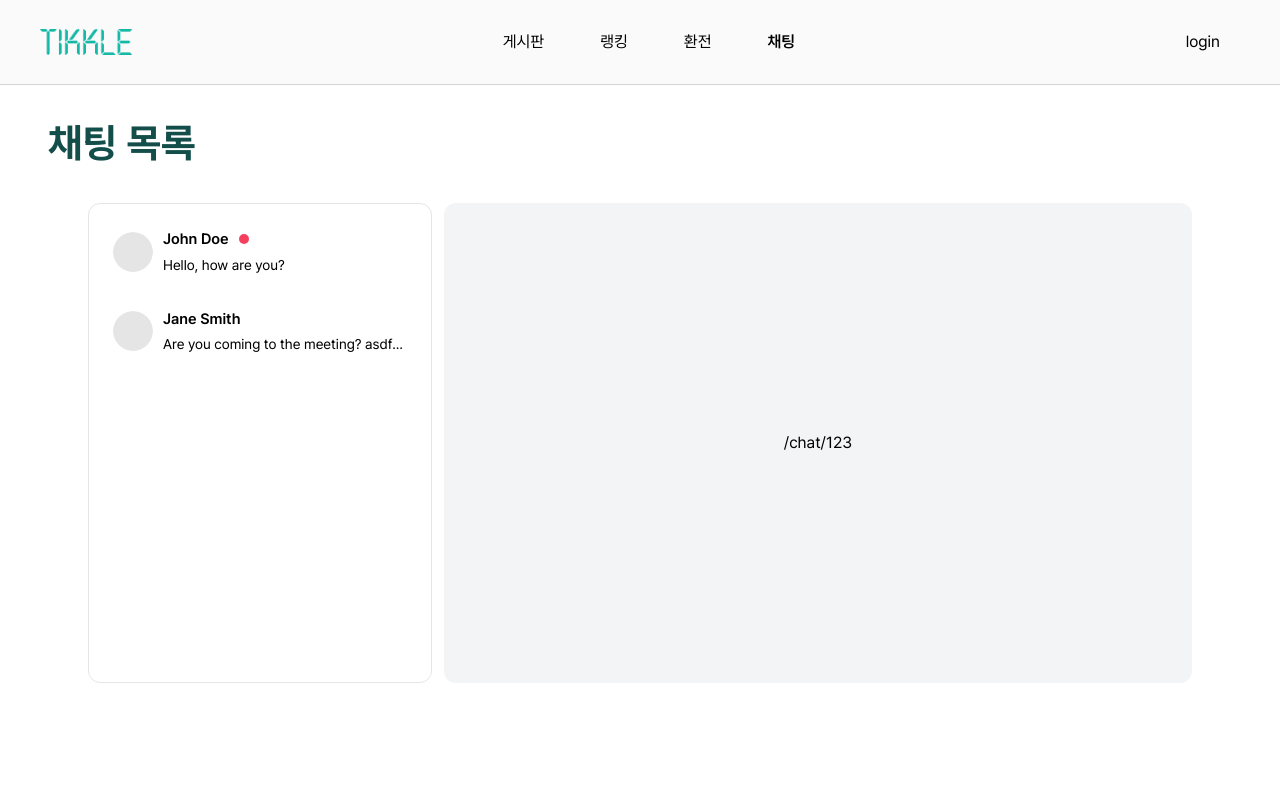
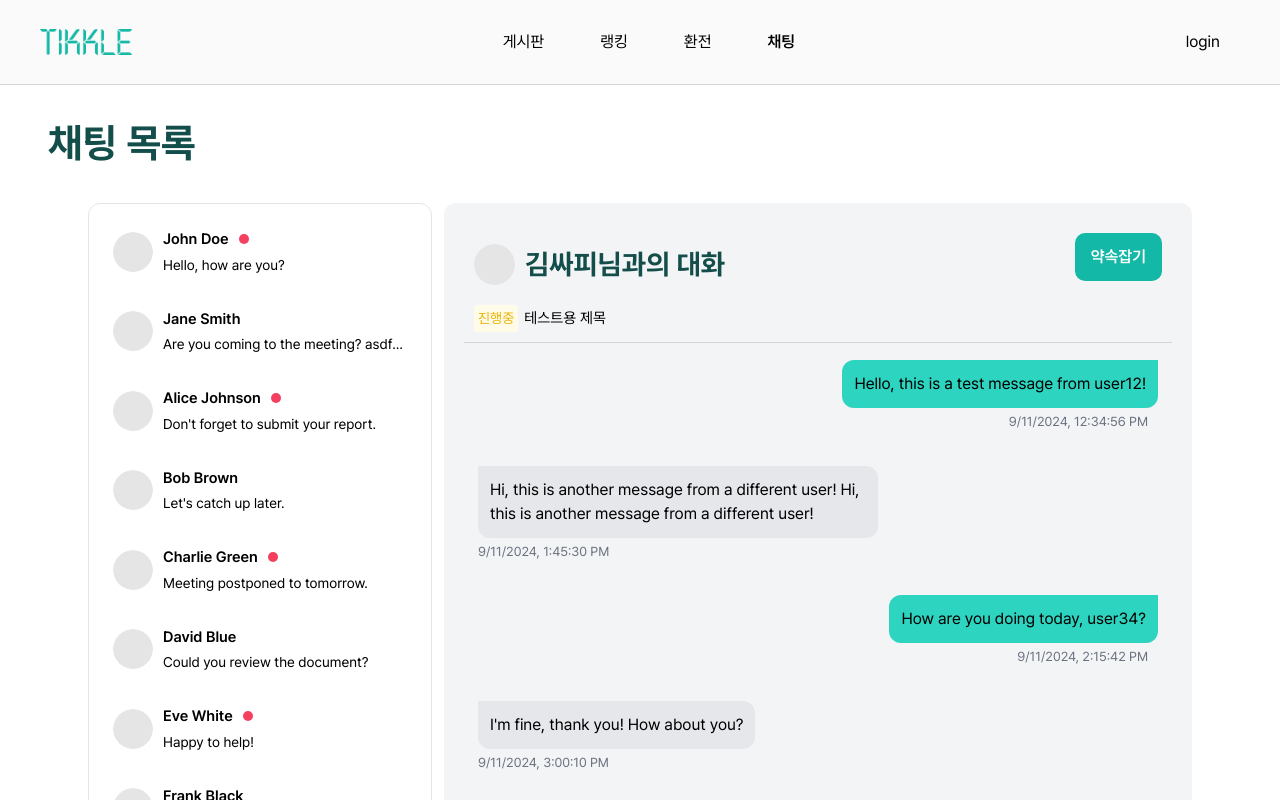
Before and after one commit to tikkle-a501/tikkle, a Next.js app in the folder front/tikkle/: page /chat/123 in a window 1280 px wide. Shown: the top 800 px of the page. Built offline with nearby package versions, Linux system fonts and the light colour scheme.

Commit message:
feat: 채팅 페이지 마크업 - 커스텀 스크롤바 스타일 적용
S11P21A501-128

```diff
--- a/front/tikkle/src/app/chat/[chatId]/page.tsx
+++ b/front/tikkle/src/app/chat/[chatId]/page.tsx
@@ -1,9 +1,149 @@
 "use client";
 
+import { useState } from "react";
 import { usePathname } from "next/navigation";
+import Image from "next/image";
+import Button from "@/components/button/Button";
+import Badge from "@/components/badge/Badge";
+import Link from "next/link";
+import ChatList from "@/components/chat/ChatList";
+import SearchInput from "@/components/input/SearchInput";
 
 export default function ChatId() {
   const pathname = usePathname();
 
-  return <div>{pathname}</div>;
+  const [inputValue, setInputValue] = useState(""); // 입력 값 상태 관리
+
+  // 입력 값 변경 핸들러
+  const handleInputChange = (event: React.ChangeEvent<HTMLInputElement>) => {
+    setInputValue(event.target.value); // 입력 값 업데이트
+  };
+
+  const testChat = {
+    profileImg: "/profile.png",
+    nickname: "김싸피",
+    status: "진행중",
+    title: "테스트용 제목",
+    boardId: "123",
+  };
+
+  const testChats = [
+    {
+      content: "Hello, this is a test message from user12!",
+      createdAt: "2024-09-11T12:34:56Z",
+      writerId: "user12",
+      isMine: true,
+    },
+    {
+      content:
+        "Hi, this is another message from a different user! Hi, this is another message from a different user!",
+      createdAt: "2024-09-11T13:45:30Z",
+      writerId: "user34",
+      isMine: false,
+    },
+    {
+      content: "How are you doing today, user34?",
+      createdAt: "2024-09-11T14:15:42Z",
+      writerId: "user12",
+      isMine: true,
+    },
+    {
+      content: "I'm fine, thank you! How about you?",
+      createdAt: "2024-09-11T15:00:10Z",
+      writerId: "user34",
+      isMine: false,
+    },
+    {
+      content: "I'm doing great! Thanks for asking.",
+      createdAt: "2024-09-11T15:30:22Z",
+      writerId: "user12",
+      isMine: true,
+    },
+    {
+      content: "Are you available for the meeting tomorrow? Just checking in.",
+      createdAt: "2024-09-11T16:05:18Z",
+      writerId: "user34",
+      isMine: false,
+    },
+    {
+      content: "Yes, I'll be there on time. Looking forward to it!",
+      createdAt: "2024-09-11T16:45:50Z",
+      writerId: "user12",
+      isMine: true,
+    },
+    {
+      content: "Great! See you then.",
+      createdAt: "2024-09-11T17:15:30Z",
+      writerId: "user34",
+      isMine: false,
+    },
+    {
+      content: "By the way, did you review the document I sent?",
+      createdAt: "2024-09-11T17:45:15Z",
+      writerId: "user12",
+      isMine: true,
+    },
+    {
+      content: "Yes, I did. It looks good. I'll provide some feedback soon.",
+      createdAt: "2024-09-11T18:10:00Z",
+      writerId: "user34",
+      isMine: false,
+    },
+  ];
+
+  return (
+    <>
+      {/* 채팅 헤더 */}
+      <div className="item flex items-start justify-between self-stretch px-10 pb-0 pt-10">
+        <div className="flex items-center gap-10">
+          <Image
+            src={testChat.profileImg}
+            alt={`${testChat.nickname} profile`}
+            width={41}
+            height={41}
+            className="rounded-round"
+          />
+          <div className="flex py-10 text-28 font-bold text-teal-900">
+            {testChat.nickname}님과의 대화
+          </div>
+        </div>
+        <div>
+          <Button size="m" variant="primary" design="fill" main="약속잡기" />
+        </div>
+      </div>
+      <div className="flex items-center gap-6 self-stretch border-b border-b-coolGray300 p-10">
+        {/* todo: 뱃지 색상을 status에 따라 동적으로 받는 로직 필요 */}
+        <Badge size="l" color="yellow">
+          {testChat.status}
+        </Badge>
+        <Link href={`/board/${testChat.boardId}`}>
+          <div className="text-15">{testChat.title}</div>
+        </Link>
+      </div>
+
+      {/* 채팅 내용 */}
+      <div className="scrollbar-custom flex flex-1 flex-col self-stretch overflow-y-auto">
+        {testChats.map((chat, index) => (
+          <ChatList
+            key={index}
+            content={chat.content}
+            createdAt={chat.createdAt}
+            writerId={chat.writerId}
+            isMine={chat.isMine}
+          />
+        ))}
+      </div>
+
+      {/* 채팅 인풋 */}
+      <div className="h-42 flex items-center justify-center self-stretch rounded-10 border border-coolGray400 p-10">
+        <input
+          type="text"
+          placeholder="내용을 입력하세요."
+          value={inputValue}
+          onChange={handleInputChange}
+          className="flex-1 appearance-none bg-coolGray100 text-17 placeholder-warmGray300 focus:outline-none"
+        />
+      </div>
+    </>
+  );
 }
--- a/front/tikkle/src/app/chat/layout.tsx
+++ b/front/tikkle/src/app/chat/layout.tsx
@@ -14,7 +14,7 @@ export default function ChatLayout({
       nickname: "John Doe",
       recentMessage: "Hello, how are you?",
       recentCreatedAt: "2024-09-11T12:34:56Z",
-      isRead: false, // 읽지 않은 메시지
+      isRead: false,
     },
     {
       chatId: "2",
@@ -23,7 +23,79 @@ export default function ChatLayout({
       nickname: "Jane Smith",
       recentMessage: "Are you coming to the meeting? asdfasdfasdfasdfasdfasdf",
       recentCreatedAt: "2024-09-11T13:45:30Z",
-      isRead: true, // 읽은 메시지
+      isRead: true,
+    },
+    {
+      chatId: "3",
+      memberId: "user789",
+      profileImage: "/profile.png",
+      nickname: "Alice Johnson",
+      recentMessage: "Don't forget to submit your report.",
+      recentCreatedAt: "2024-09-11T14:10:20Z",
+      isRead: false,
+    },
+    {
+      chatId: "4",
+      memberId: "user101",
+      profileImage: "/profile.png",
+      nickname: "Bob Brown",
+      recentMessage: "Let's catch up later.",
+      recentCreatedAt: "2024-09-11T15:22:45Z",
+      isRead: true,
+    },
+    {
+      chatId: "5",
+      memberId: "user202",
+      profileImage: "/profile.png",
+      nickname: "Charlie Green",
+      recentMessage: "Meeting postponed to tomorrow.",
+      recentCreatedAt: "2024-09-11T16:30:12Z",
+      isRead: false,
+    },
+    {
+      chatId: "6",
+      memberId: "user303",
+      profileImage: "/profile.png",
+      nickname: "David Blue",
+      recentMessage: "Could you review the document?",
+      recentCreatedAt: "2024-09-11T17:15:33Z",
+      isRead: true,
+    },
+    {
+      chatId: "7",
+      memberId: "user404",
+      profileImage: "/profile.png",
+      nickname: "Eve White",
+      recentMessage: "Happy to help!",
+      recentCreatedAt: "2024-09-11T18:02:21Z",
+      isRead: false,
+    },
+    {
+      chatId: "8",
+      memberId: "user505",
+      profileImage: "/profile.png",
+      nickname: "Frank Black",
+      recentMessage: "Can we reschedule our call?",
+      recentCreatedAt: "2024-09-11T19:48:10Z",
+      isRead: true,
+    },
+    {
+      chatId: "9",
+      memberId: "user606",
+      profileImage: "/profile.png",
+      nickname: "Grace Red",
+      recentMessage: "The presentation was great!",
+      recentCreatedAt: "2024-09-11T20:30:40Z",
+      isRead: false,
+    },
+    {
+      chatId: "10",
+      memberId: "user707",
+      profileImage: "/profile.png",
+      nickname: "Hank Yellow",
+      recentMessage: "I'll send the files shortly.",
+      recentCreatedAt: "2024-09-11T21:50:05Z",
+      isRead: true,
     },
   ];
 
@@ -31,7 +103,7 @@ export default function ChatLayout({
     <>
       <div className="text-40 font-bold text-teal900">채팅 목록</div>
       <div className="flex gap-12 px-40 py-20">
-        <div className="flex min-h-[480px] w-[344px] flex-col gap-12 rounded-12 border border-warmGray200 p-14">
+        <div className="scrollbar-custom flex h-[767px] w-[344px] flex-col gap-12 overflow-y-auto rounded-12 border border-warmGray200 p-14">
           {messages.map((message, index) => (
             <MessageList
               key={index}
@@ -45,7 +117,7 @@ export default function ChatLayout({
             />
           ))}
         </div>
-        <div className="flex min-h-[480px] flex-grow items-center justify-center rounded-12 bg-coolGray100 p-5">
+        <div className="flex h-[767px] flex-grow flex-col items-center justify-center rounded-12 bg-coolGray100 p-20">
           {children}
         </div>
       </div>
--- a/front/tikkle/src/app/globals.css
+++ b/front/tikkle/src/app/globals.css
@@ -1,6 +1,17 @@
 @tailwind base;
 @tailwind components;
 @tailwind utilities;
+
+@layer utilities {
+  .scrollbar-custom::-webkit-scrollbar {
+    width: 15px;
+  }
+
+  .scrollbar-custom::-webkit-scrollbar-thumb {
+    @apply bg-warmGray300 rounded-[10px] border-[7px] border-white min-h-[50px];
+  }
+
+}
 
 *,
 *::before,
--- a/front/tikkle/src/app/page.tsx
+++ b/front/tikkle/src/app/page.tsx
@@ -37,22 +37,6 @@ export default function Landing() {
       time: "11",
       context:
         "A new policy document has been drafted and is open for review. Please provide your feedback.",
-    },
-  ];
-
-  const testChats = [
-    {
-      content: "Hello, this is a test message from user12!",
-      createdAt: "2024-09-11T12:34:56Z",
-      writerId: "user12",
-      isMine: true,
-    },
-    {
-      content:
-        "Hi, this is another message from a different user! Hi, this is another message from a different user! Hi, this is another message from a different user! Hi, this is another message from a different user!",
-      createdAt: "2024-09-11T13:45:30Z",
-      writerId: "user34",
-      isMine: false,
     },
   ];
 
@@ -162,16 +146,6 @@ export default function Landing() {
         />
       </div>
 
-      {testChats.map((chat, index) => (
-        <ChatList
-          key={index}
-          content={chat.content}
-          createdAt={chat.createdAt}
-          writerId={chat.writerId}
-          isMine={chat.isMine}
-        />
-      ))}
-
       <ReviewBadge type="time" />
 
       <div className="flex flex-col p-4">
```
